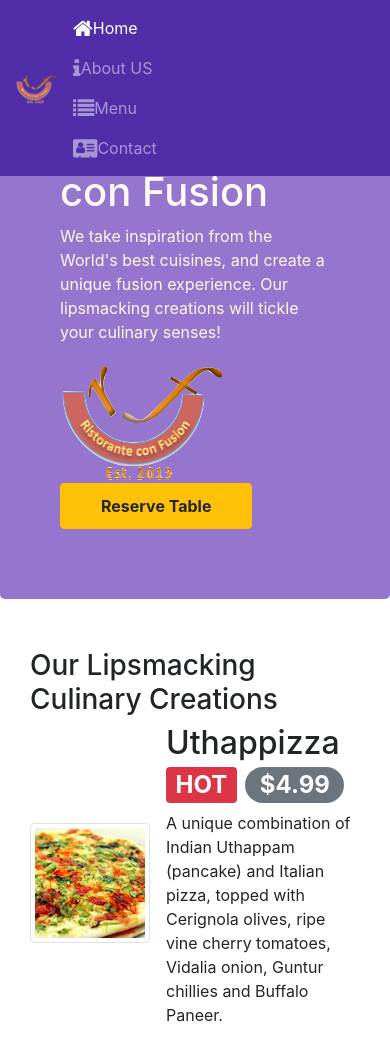
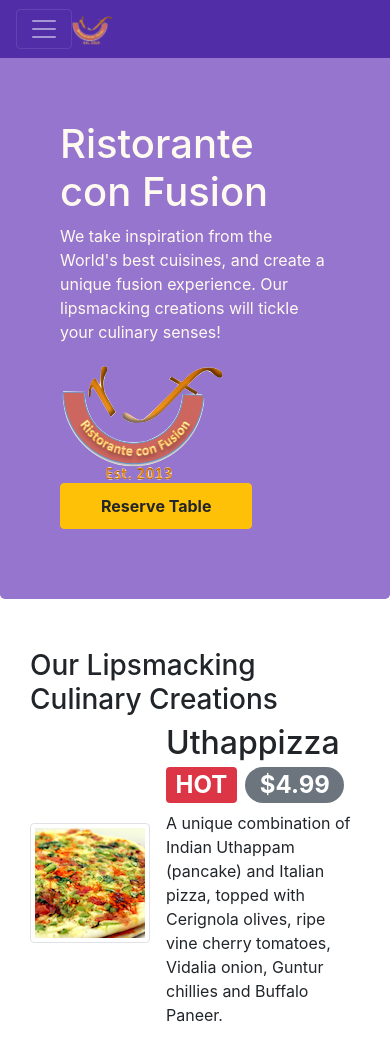
Before and after one commit to NakulSambare/conFusion, a website: page index.html in a window 390 px wide. Shown: the top 1046 px of the page. Drawn offline with nearby package versions, Linux system fonts and the light colour scheme.

Commit message:
accordion

```diff
--- a/index.html
+++ b/index.html
@@ -16,14 +16,20 @@
 <body>
     <nav class="navbar navbar-dark navbar-expand-sm  fixed-top">
         <div class="container">
-
-<a class="navbar-brand"><img src="img/logo.png" class="image-fluid" alt="" height="30" width="41"></a>
+    <button class="navbar-toggler" type="button" data-toggle="collapse" data-target="#Navbar">
+             <span class="navbar-toggler-icon"></span>
+    </button>
+    <a class="navbar-brand mr-auto"><img src="img/logo.png" class="image-fluid" alt="" height="30" width="41"></a>
+    <div class="collapse navbar-collapse" id="Navbar">
         <ul class="navbar-nav mr-auto">
             <li class="nav-item active"><a  class="nav-link" href="#"><span class="fa fa-home fa-lg"></span>Home</a></li>
-    <li class="nav-item"><a  class="nav-link" href="aboutus.html"><span class="fa fa-info fa-lg"></span>About US</a></li>
+            <li class="nav-item "><a  class="nav-link" href="aboutus.html"><span class="fa fa-info fa-lg"></span>About US</a></li>
             <li class="nav-item"><a  class="nav-link" href="#"><span class="fa fa-list fa-lg"></span>Menu</a></li>
             <li class="nav-item"><a  class="nav-link" href="contactus.html"><span class="fa fa-address-card fa-lg"></span>Contact</a></li>
         </ul>
+    </div>
+
+
         </div>
 
     </nav>
```
Also changed, not shown: aboutus.html (+66 -1 lines). Lines whose indentation alone changed are shown as unchanged.
